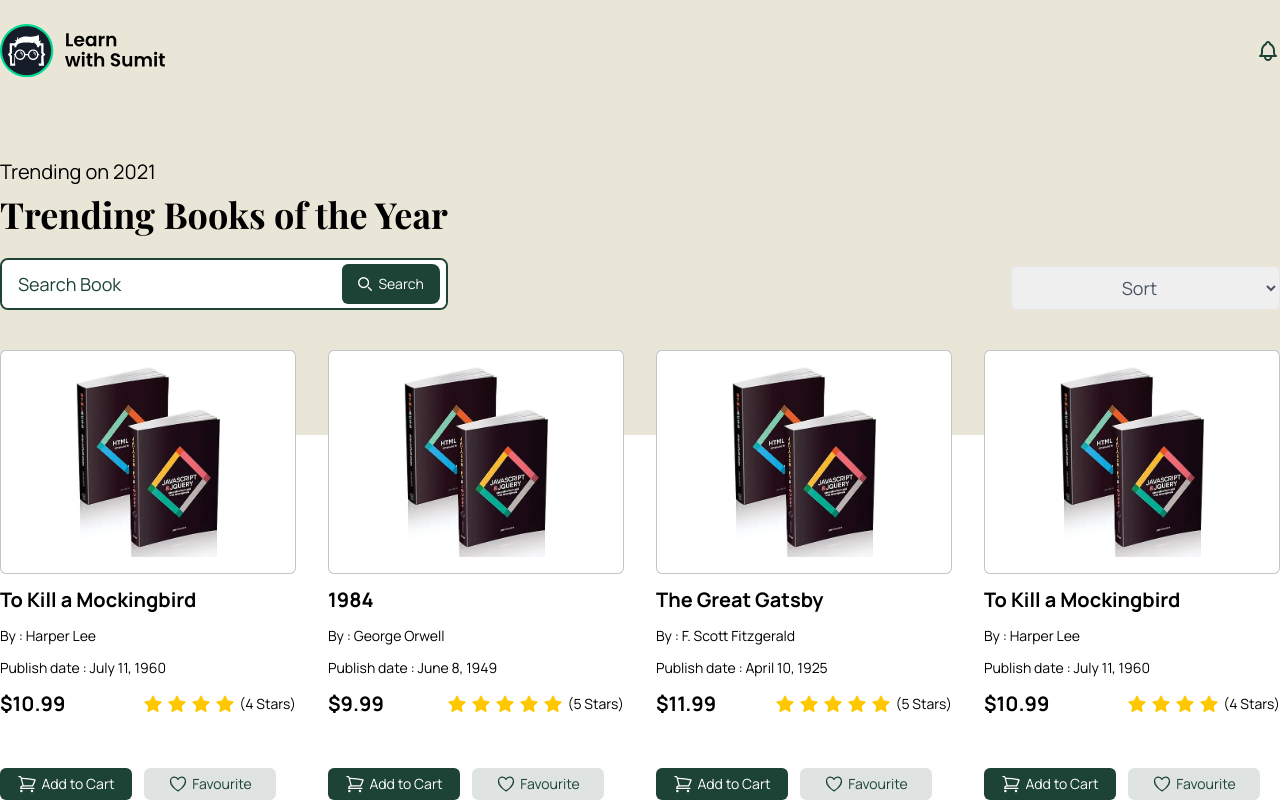
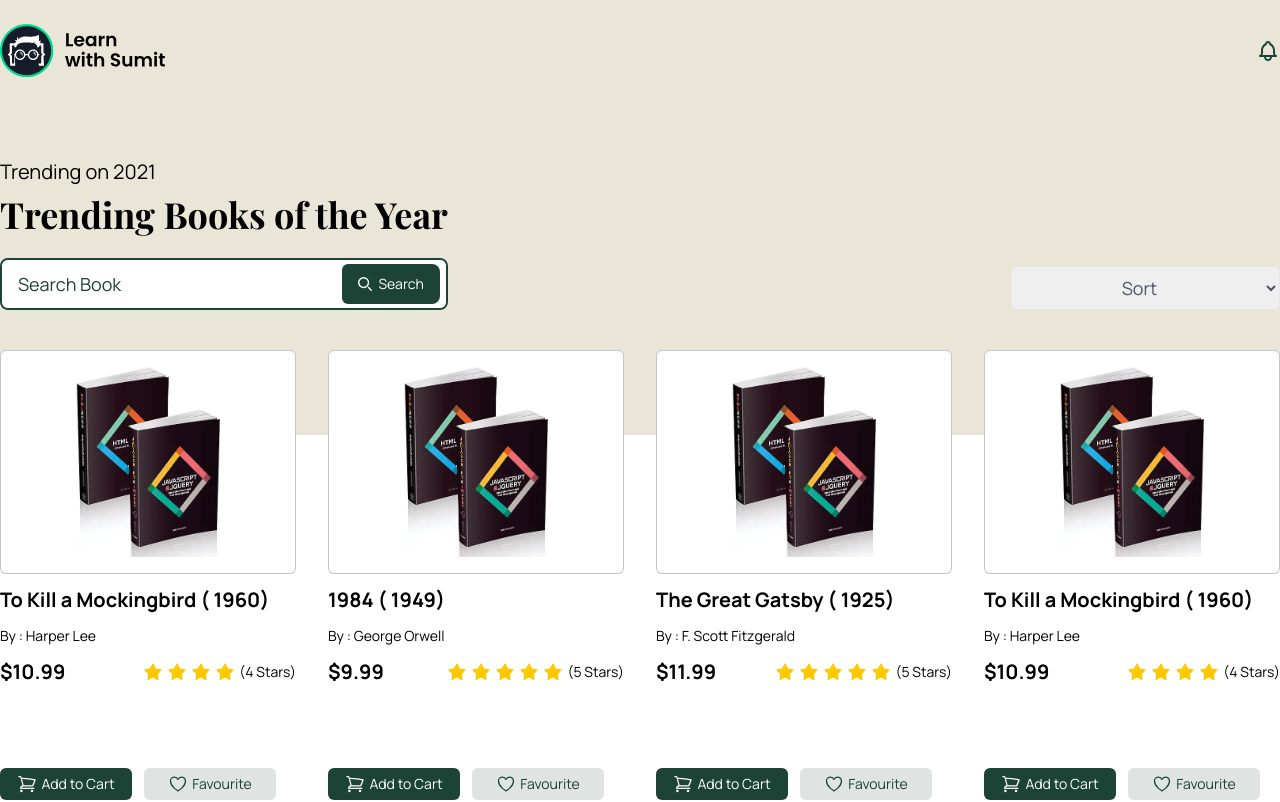
Before and after one commit to IktedarRajin24/Book-finder, a React (Vite) app: page / in a window 1280 px wide. Shown: the top 802 px of the page. Built offline with nearby package versions, Linux system fonts and the light colour scheme.

Commit message:
publish date added

```diff
--- a/src/Components/Book.jsx
+++ b/src/Components/Book.jsx
@@ -8,13 +8,15 @@ const Book = ({ book, onFav }) => {
         <img className="max-w-[144px]" src={image} alt="book name" />
       </div>
       <div className="space-y-3">
-        <h4 className="text-lg font-bold lg:text-xl">{title}</h4>
+        <h4 className="text-lg font-bold lg:text-xl">
+          {title} ({publish_date.split(",")[1]})
+        </h4>
         <p className="text-xs lg:text-sm">
           By : <span>{author}</span>
         </p>
-        <p className="text-xs lg:text-sm">
+        {/* <p className="text-xs lg:text-sm">
           Publish date : <span>{publish_date}</span>
-        </p>
+        </p> */}
         <div className="flex items-center justify-between">
           <h4 className="text-lg font-bold lg:text-xl">${book.price}</h4>
           <div className="flex items-center space-x-1">
@@ -75,7 +77,10 @@ const Book = ({ book, onFav }) => {
               Favourite
             </button>
           ) : (
-            <button className="flex min-w-[132px] items-center justify-center gap-1 rounded-md bg-[#1C4336]/[14%] py-1.5 text-[#1C4336] transition-all hover:bg-[#1C4336]/[24%] lg:py-1.5" onClick={()=>onFav(id)}>
+            <button
+              className="flex min-w-[132px] items-center justify-center gap-1 rounded-md bg-[#1C4336]/[14%] py-1.5 text-[#1C4336] transition-all hover:bg-[#1C4336]/[24%] lg:py-1.5"
+              onClick={() => onFav(id)}
+            >
               <svg
                 xmlns="http://www.w3.org/2000/svg"
                 fill="none"
```
